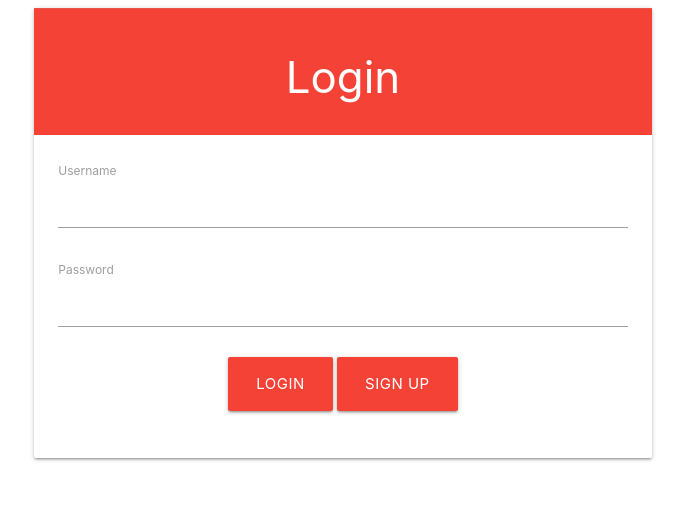
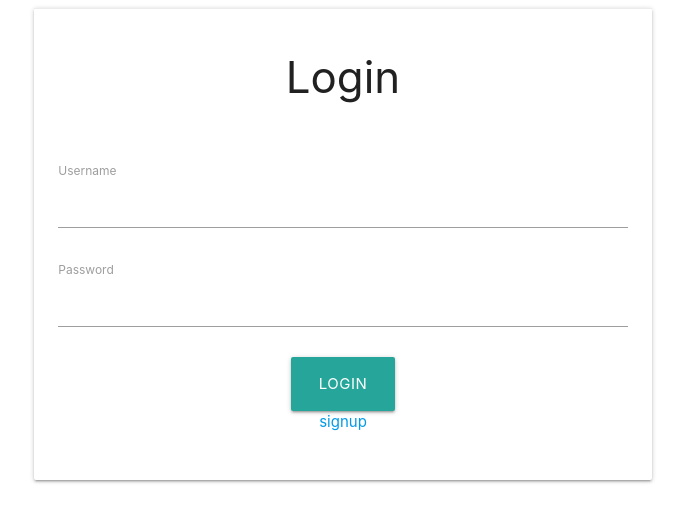
Before and after one commit to jscpeterson/reminders, a Django app: page / in a window 1280 px wide. Shown: the top 522 px of the page, without its empty margins (297-982 px from the left). Run offline with Django 3.2, Linux system fonts and the light colour scheme; some libraries are stand-ins or nearby versions.

Commit message:
Made login template a little bit simpler

```diff
--- a/templates/home.html
+++ b/templates/home.html
@@ -75,7 +75,7 @@
     <div class="col s6 offset-s3">
         <div class="card">
 
-            <div class="card-action center-align red white-text">
+            <div class="card-action center-align">
                 <h3>Login</h3>
             </div>
 
@@ -94,8 +94,10 @@
                 <br>
 
                 <div class="form-field center-align">
-                    <button class="btn-large red">Login</button>
-                    <button class="btn-large red">Sign Up</button>
+                    <form action='' method='POST'>
+                        <button type='submit' class="btn-large"> Login</button>
+                    </form>
+                    <a href="{% url 'signup' %}">signup</a>
                 </div>
                 <br>
             </div>
@@ -127,7 +129,7 @@
 <!--</div>-->
 <!--<div class="card-action">-->
 <!--<a href="{% url 'login' %}">login</a>-->
-<!--<a href="{% url 'signup' %}">signup</a>-->
+
 <!--</div>-->
 <!--</div>-->
 <!--</div>-->
```
Also changed, not shown: users/migrations/0001_initial.py.
